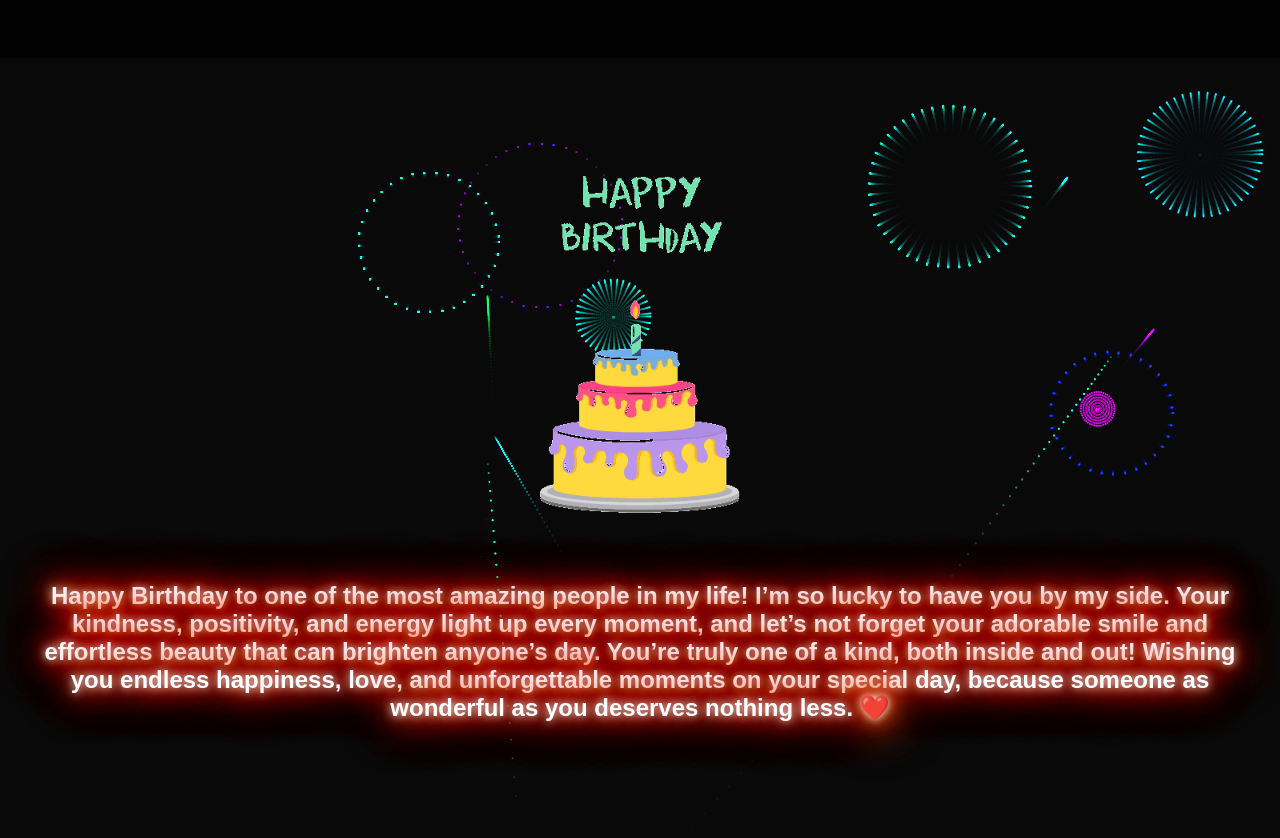
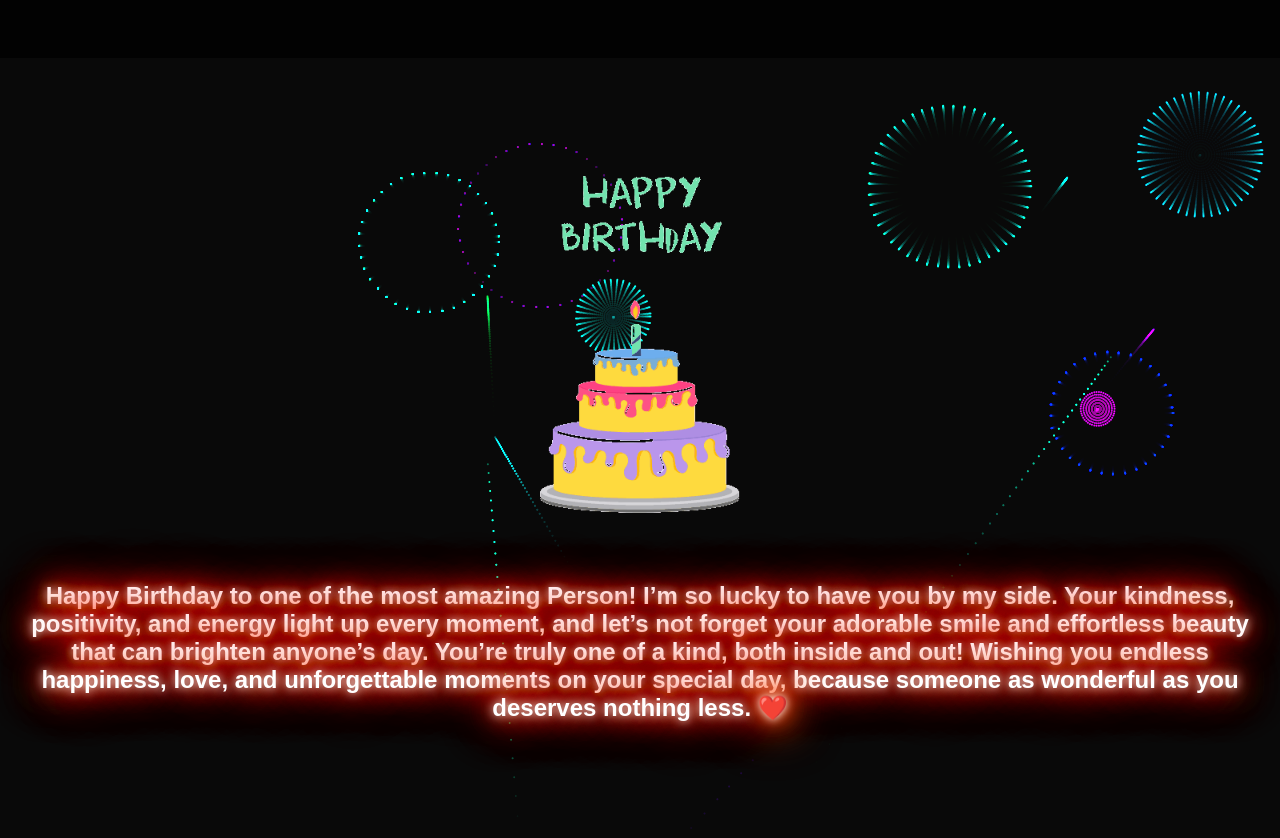
Before and after one commit to Akhilesh10gupta/Birthday, a plain HTML site: page wish.html in a window 1280 px wide. Drawn offline with Linux system fonts and the light colour scheme.

Commit message:
Update wish.html

```diff
--- a/wish.html
+++ b/wish.html
@@ -15,7 +15,7 @@
     <div class="icon-container">
       <img style="width:100%" src="cake.gif" alt="Sister Icon">
     </div>
-	<h5 class="glowing-text">Happy Birthday to one of the most amazing people in my life!
+	<h5 class="glowing-text">Happy Birthday to one of the most amazing Person!
 
 I’m so lucky to have you by my side. Your kindness, positivity, and energy light up every moment, and let’s not forget your adorable smile and effortless beauty that can brighten anyone’s day. You’re truly one of a kind, both inside and out!
 
```
